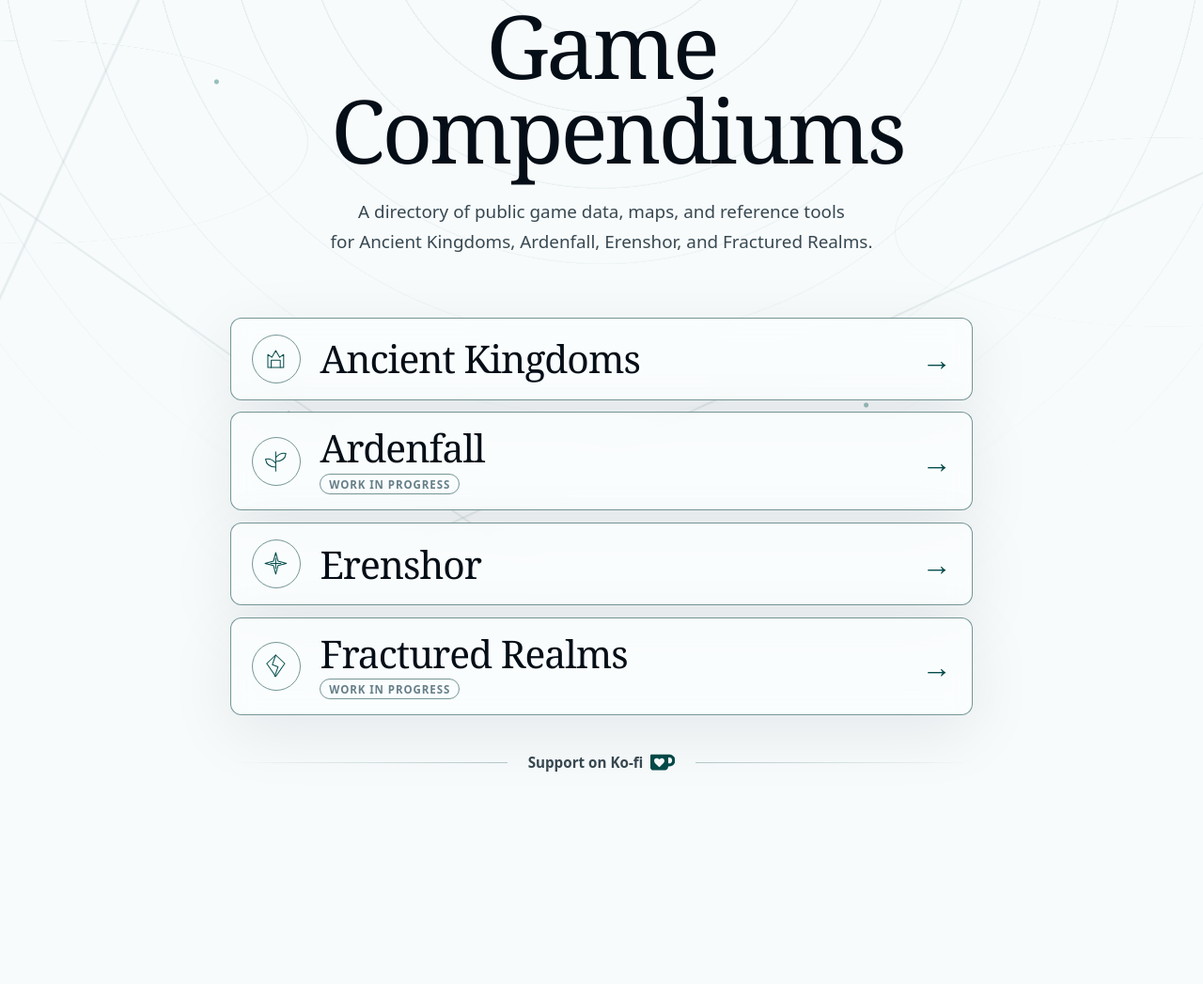
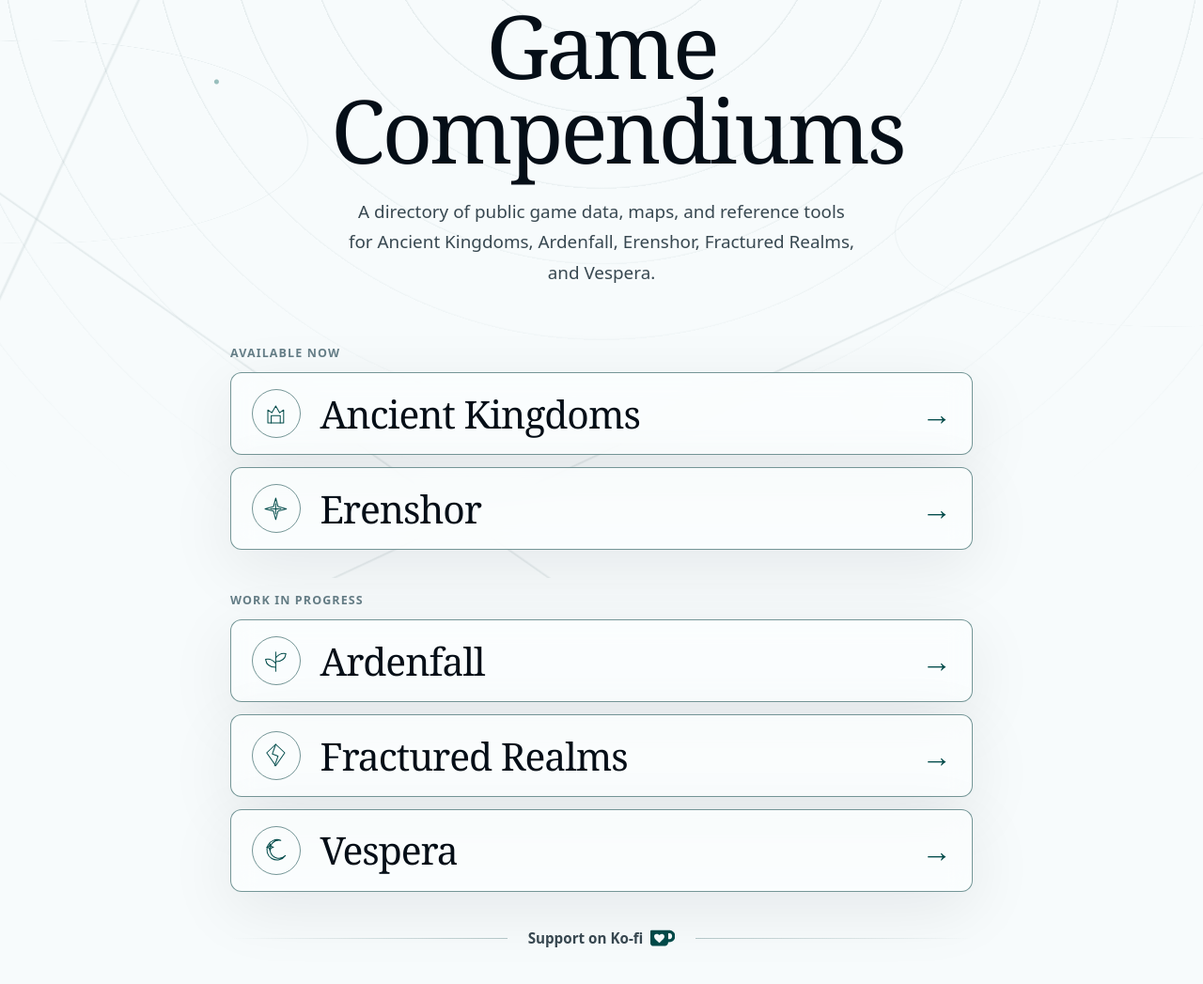
Before and after one commit to glockyco/compendiums.org, a website: page public/index.html in a window 1280 px wide. Shown: the part 185-1232 px from the top of the page at 94% size. Before the commit the page ends 1090 px from the top, so only its background shows below. Drawn offline with Linux system fonts and the light colour scheme.

Commit message:
feat: add Vespera to project directory

```diff
--- a/public/index.html
+++ b/public/index.html
@@ -6,14 +6,14 @@
     <meta name="theme-color" content="#f7f9fb" />
     <meta
       name="description"
-      content="Practical game data, maps, and reference tools for Ancient Kingdoms, Ardenfall, Erenshor, and Fractured Realms."
+      content="Practical game data, maps, and reference tools for Ancient Kingdoms, Ardenfall, Erenshor, Fractured Realms, and Vespera."
     />
     <meta property="og:type" content="website" />
     <meta property="og:url" content="https://compendiums.org/" />
     <meta property="og:title" content="compendiums.org" />
     <meta
       property="og:description"
-      content="A directory of public game data, maps, and reference tools for Ancient Kingdoms, Ardenfall, Erenshor, and Fractured Realms."
+      content="A directory of public game data, maps, and reference tools for Ancient Kingdoms, Ardenfall, Erenshor, Fractured Realms, and Vespera."
     />
     <meta name="twitter:card" content="summary" />
     <title>compendiums.org — Game Data, Maps, and Reference Tools</title>
@@ -39,12 +39,15 @@
           <h1 id="page-title">Game Compendiums</h1>
           <p>
             A directory of public game data, maps, and reference tools<br />
-            for Ancient Kingdoms, Ardenfall, Erenshor, and Fractured Realms.
+            for Ancient Kingdoms, Ardenfall, Erenshor, Fractured Realms, and Vespera.
           </p>
         </div>
 
-        <nav class="project-list" aria-label="Available compendiums">
-          <a class="project-link" href="https://ancient-kingdoms.compendiums.org">
+        <nav class="project-list" aria-label="Compendium projects">
+          <section class="project-group" aria-labelledby="available-projects">
+            <h2 class="project-group__title" id="available-projects">Available now</h2>
+            <div class="project-group__links">
+              <a class="project-link" href="https://ancient-kingdoms.compendiums.org">
             <span class="project-link__icon" aria-hidden="true">
               <svg viewBox="0 0 48 48" focusable="false">
                 <path d="M10 40V17l7 5 7-12 7 12 7-5v23H10Z" />
@@ -52,21 +55,6 @@
               </svg>
             </span>
             <span class="project-link__name">Ancient Kingdoms</span>
-            <span class="project-link__arrow" aria-hidden="true">→</span>
-          </a>
-
-          <a class="project-link" href="https://ardenfall.compendiums.org">
-            <span class="project-link__icon" aria-hidden="true">
-              <svg viewBox="0 0 48 48" focusable="false">
-                <path d="M24 42V8" />
-                <path d="M24 18c7-8 14-8 18-7-1 8-7 14-18 14" />
-                <path d="M24 28c-7-8-14-8-18-7 1 8 7 14 18 14" />
-              </svg>
-            </span>
-            <span class="project-link__body">
-              <span class="project-link__name">Ardenfall</span>
-              <span class="project-link__badge">Work in progress</span>
-            </span>
             <span class="project-link__arrow" aria-hidden="true">→</span>
           </a>
 
@@ -80,6 +68,23 @@
             <span class="project-link__name">Erenshor</span>
             <span class="project-link__arrow" aria-hidden="true">→</span>
           </a>
+            </div>
+          </section>
+
+          <section class="project-group" aria-labelledby="wip-projects">
+            <h2 class="project-group__title" id="wip-projects">Work in progress</h2>
+            <div class="project-group__links">
+              <a class="project-link" href="https://ardenfall.compendiums.org">
+                <span class="project-link__icon" aria-hidden="true">
+                  <svg viewBox="0 0 48 48" focusable="false">
+                    <path d="M24 42V8" />
+                    <path d="M24 18c7-8 14-8 18-7-1 8-7 14-18 14" />
+                    <path d="M24 28c-7-8-14-8-18-7 1 8 7 14 18 14" />
+                  </svg>
+                </span>
+                <span class="project-link__name">Ardenfall</span>
+                <span class="project-link__arrow" aria-hidden="true">→</span>
+              </a>
 
           <a class="project-link" href="https://github.com/glockyco/fractured-realms-companion">
             <span class="project-link__icon" aria-hidden="true">
@@ -88,12 +93,21 @@
                 <path d="M24 5 18 22 28 26 22 43" />
               </svg>
             </span>
-            <span class="project-link__body">
-              <span class="project-link__name">Fractured Realms</span>
-              <span class="project-link__badge">Work in progress</span>
-            </span>
+            <span class="project-link__name">Fractured Realms</span>
             <span class="project-link__arrow" aria-hidden="true">→</span>
           </a>
+          <a class="project-link" href="https://vespera.compendiums.org">
+            <span class="project-link__icon" aria-hidden="true">
+              <svg viewBox="0 0 48 48" focusable="false">
+                <path d="M33 7a18 18 0 1 0 8 27 16 16 0 1 1-8-27Z" />
+                <path d="m14 13 1.5 4.5L20 19l-4.5 1.5L14 25l-1.5-4.5L8 19l4.5-1.5L14 13Z" />
+              </svg>
+            </span>
+            <span class="project-link__name">Vespera</span>
+            <span class="project-link__arrow" aria-hidden="true">→</span>
+          </a>
+            </div>
+          </section>
         </nav>
 
         <footer class="support-colophon" aria-label="Support">
--- a/public/styles.css
+++ b/public/styles.css
@@ -244,10 +244,41 @@ h1 {
 
 .project-list {
   display: grid;
-  gap: 0.8rem;
+  gap: clamp(2rem, 5vw, 3rem);
   text-align: left;
   min-width: 0;
   margin-top: clamp(40px, 7vw, 64px);
+}
+
+.project-group,
+.project-group__links {
+  display: grid;
+  min-width: 0;
+}
+
+.project-group {
+  gap: 0.85rem;
+}
+
+.project-group__links {
+  gap: 0.8rem;
+}
+
+.project-group__title {
+  margin: 0;
+  color: var(--subtle);
+  font-family:
+    ui-sans-serif,
+    system-ui,
+    -apple-system,
+    BlinkMacSystemFont,
+    "Segoe UI",
+    sans-serif;
+  font-size: 0.78rem;
+  font-weight: 700;
+  letter-spacing: 0.09em;
+  line-height: 1;
+  text-transform: uppercase;
 }
 
 .project-link {
@@ -312,14 +343,6 @@ h1 {
   height: 1.8rem;
 }
 
-.project-link__body {
-  display: flex;
-  min-width: 0;
-  flex-direction: column;
-  gap: 0.4rem;
-  align-items: flex-start;
-}
-
 .project-link__name {
   min-width: 0;
   font-size: clamp(1.8rem, 4vw, 2.55rem);
@@ -327,23 +350,6 @@ h1 {
   letter-spacing: -0.025em;
   overflow-wrap: anywhere;
 }
-
-.project-link__badge {
-  font-family:
-    ui-sans-serif,
-    system-ui,
-    "Segoe UI",
-    sans-serif;
-  font-size: 0.72rem;
-  font-weight: 600;
-  letter-spacing: 0.08em;
-  text-transform: uppercase;
-  padding: 0.15rem 0.55rem;
-  border: 1px solid var(--line-strong);
-  border-radius: 999px;
-  color: var(--subtle);
-}
-
 
 .project-link__arrow {
   color: var(--accent-strong);
```
Also changed, not shown: DESIGN.md (+9 -8 lines), PRODUCT.md (+3 -3 lines).
